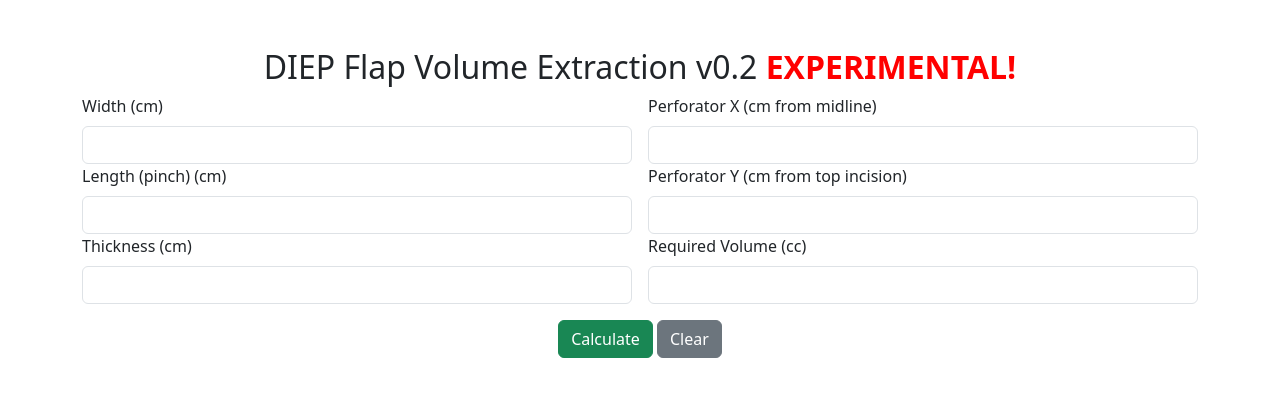
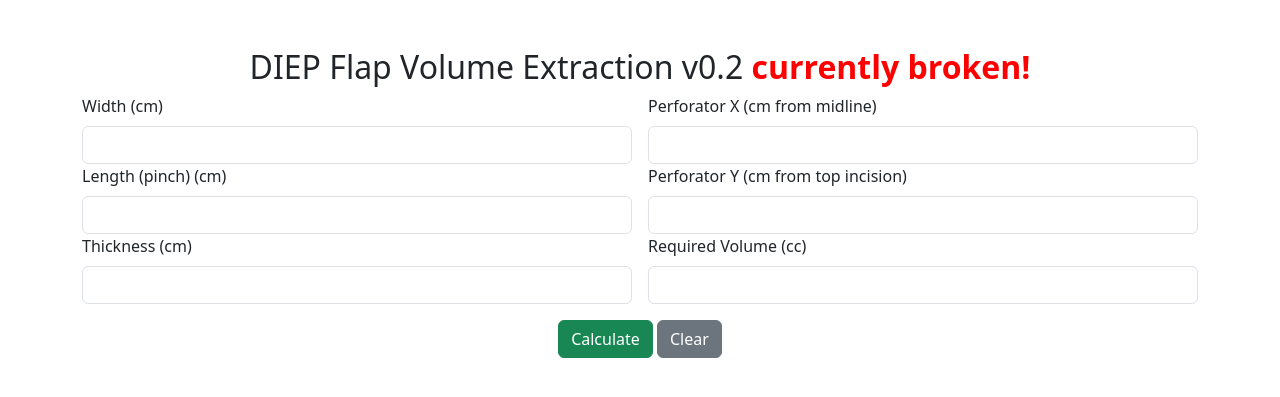
Before and after one commit to Drzet/diepcalc, a Flask app: page /index in a window 1280 px wide. Shown: the part 54-451 px from the top of the page. Run offline with Flask 3, Linux system fonts and the light colour scheme; the visitor is signed in with stand-in values (Sample User, id 1).

Commit message:
Update index.html

```diff
--- a/templates/index.html
+++ b/templates/index.html
@@ -13,7 +13,7 @@
         <a href="{{ url_for('logout') }}" class="btn btn-danger">Logout</a>
     </nav>
     <div class="container mt-5">
-        <h2 class="text-center">DIEP Flap Volume Extraction v0.2<span style="color: red; font-weight: bold;"> EXPERIMENTAL!</span></h2>
+        <h2 class="text-center">DIEP Flap Volume Extraction v0.2<span style="color: red; font-weight: bold;"> currently broken!</span></h2>
     <form method="post" class="row g-3">
     <div class="col-md-6">
         <div class="d-flex flex-column">
```
